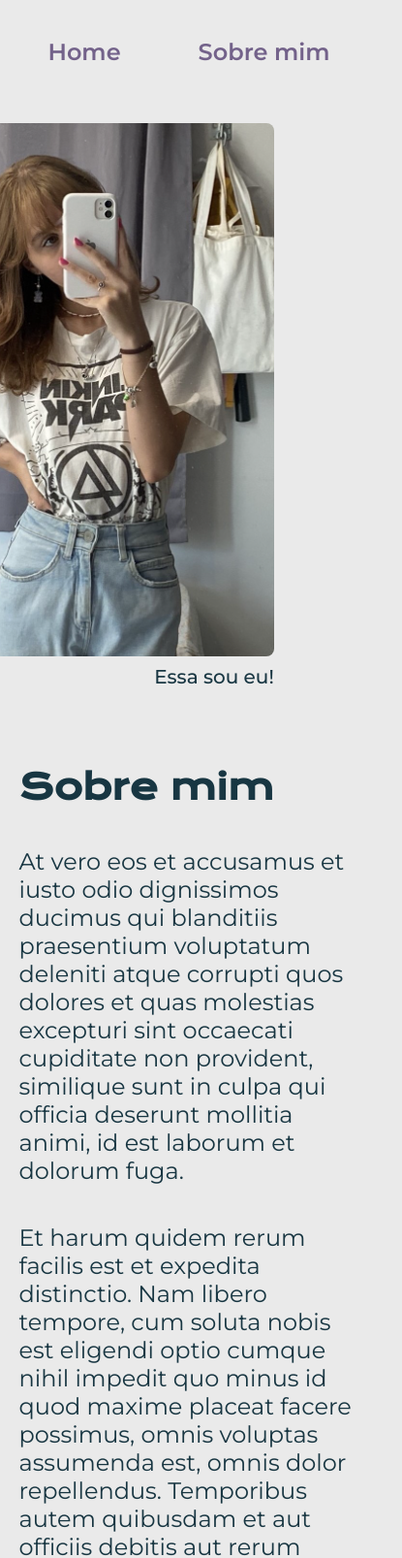
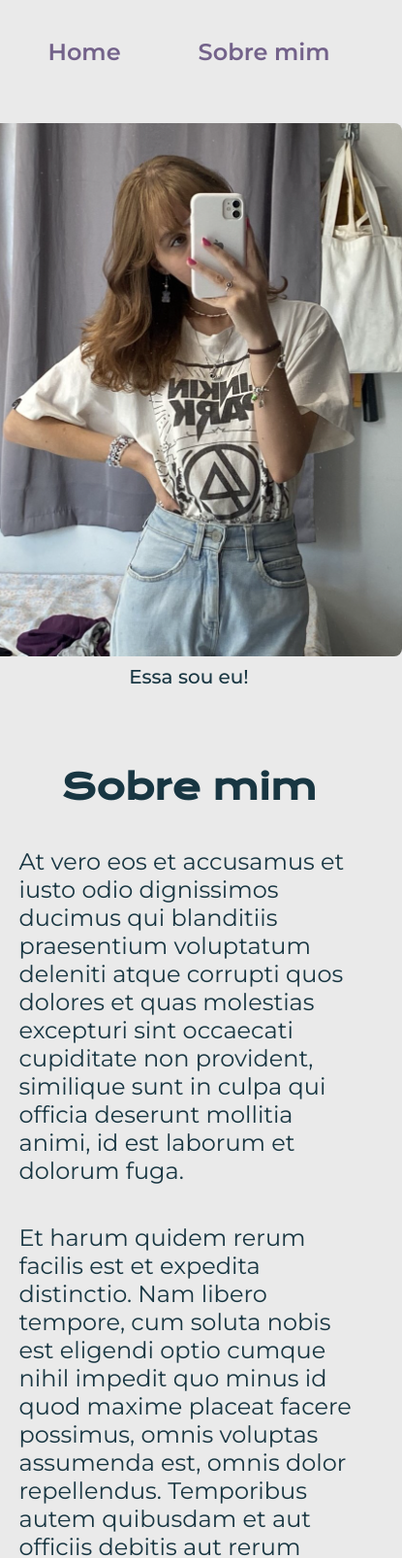
Before and after one commit to Natianni/portifolio, a plain HTML site: page meu-portifolio-S2/about.html in a window 390 px wide. Shown: the top 1607 px of the page at 97% size, 415 px wide, since content can reach past the window. Drawn offline with nearby package versions, Linux system fonts and the light colour scheme; a script that the page names is missing.

Commit message:
third version

```diff
--- a/meu-portifolio-S2/styles/style.css
+++ b/meu-portifolio-S2/styles/style.css
@@ -196,7 +196,13 @@ body {
     }
 
     .apresentacao__conteudo {
-        width: auto
+        width: auto;
+        align-items: center;
+
+    }
+
+    .apresentacao__imagem {
+        align-items: center;
     }
 
 }
```
